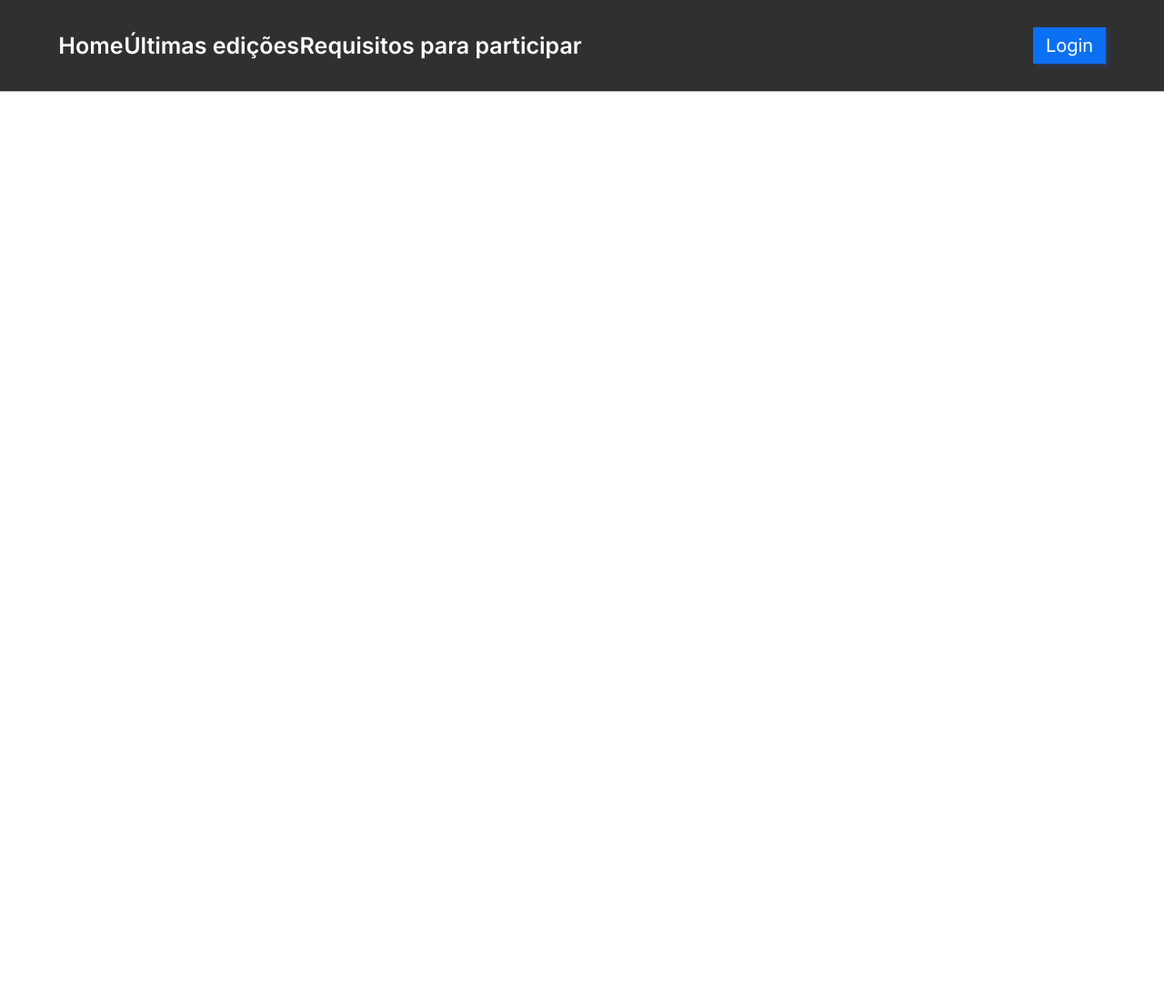
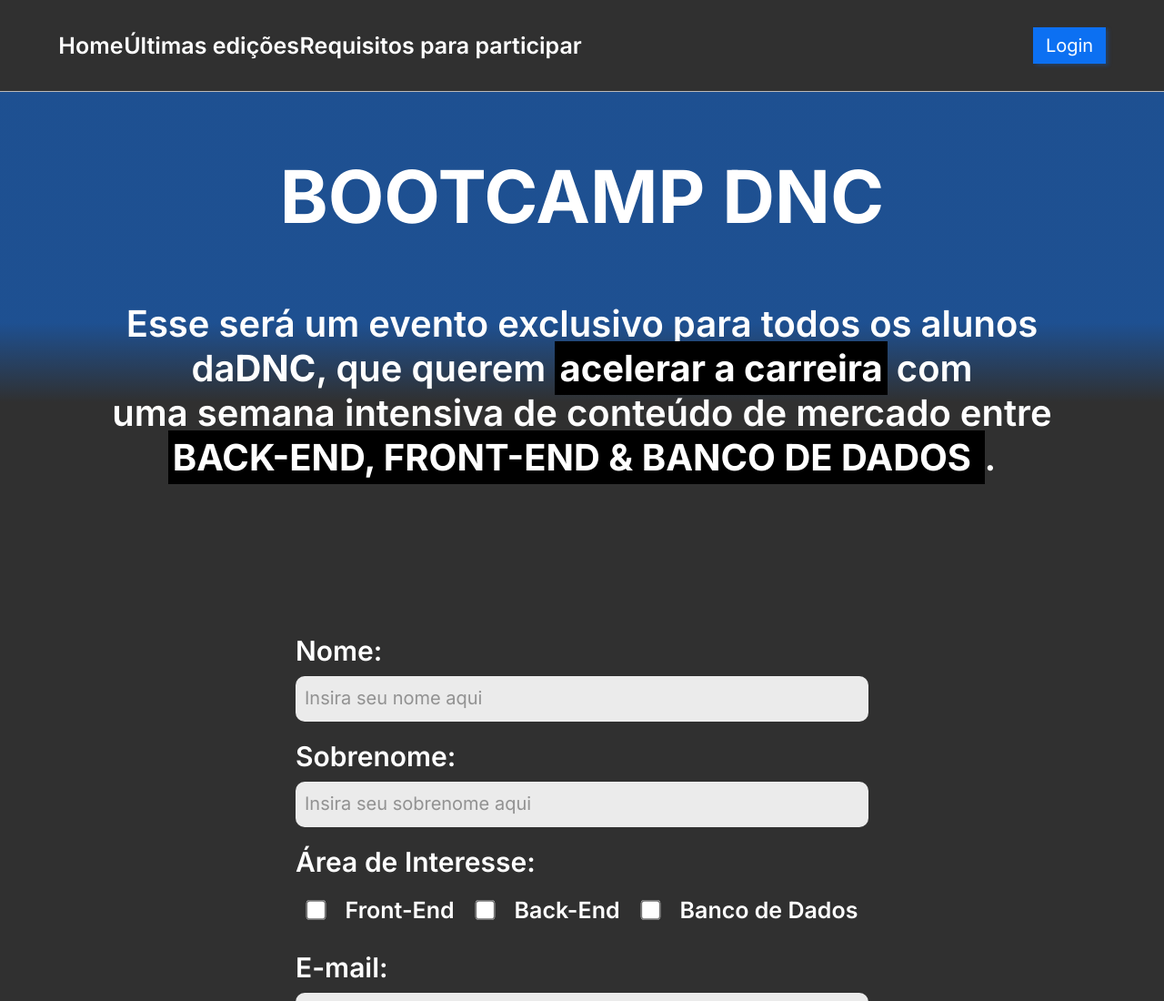
Before and after one commit to JonathanBSantos/Bootcamp-dnc, a plain HTML site: page index.html in a window 1280 px wide. Shown: the top 1100 px of the page at 91% size. Before the commit the page ends 800 px from the top, so only its background shows below. Drawn offline with Linux system fonts and the light colour scheme.

Commit message:
Adicionando formatação de estilo no Formulário

```diff
--- a/index.html
+++ b/index.html
@@ -20,6 +20,59 @@
         <button>Login</button>
     </nav>
 
+    <section>
+        <!--Cabeçalho-->
+        <header>
+            <h1>BOOTCAMP DNC</h1>
+            <h2>
+                Esse será um evento exclusivo para todos os alunos <br>
+                da<strong>DNC</strong>, que querem <span class="invert">acelerar a carreira</span> com <br>
+                uma semana intensiva de conteúdo de mercado entre <br>
+                <span class="invert"> <strong>BACK-END, FRONT-END & BANCO DE DADOS</strong> </span>.
+            </h2>
+        </header>
+        <!-- Formulário -->
+        <form>
+            <div class="form-group">
+                <label>Nome:</label>
+                <input type="text" placeholder="Insira seu nome aqui">
+            </div>
+            <div class="form-group">
+                <label>Sobrenome:</label>
+                <input type="text" placeholder="Insira seu sobrenome aqui">
+            </div>
+            <div class="form-group">
+                <label>Área de Interesse:</label>
+
+                <div class="checkbox-itens">
+                    <input type="checkbox" value="front">
+                    <label>Front-End</label>
+
+                    <input type="checkbox" value="back">
+                    <label>Back-End</label>
+
+                    <input type="checkbox" value="bd">
+                    <label>Banco de Dados</label>
+                </div>
+            </div>
+            <div class="form-group">
+                <label>E-mail:</label>
+                <input type="email" placeholder="Insira seu E-mail aqui">
+            </div>
+            <div class="form-group">
+                <label>Telefone:</label>
+                <input type="phone" placeholder="(99) 99999-9999">
+            </div>
+            <div class="form-group">
+                <label>Insira uma frase criativa aqui:</label>
+                <input type="text" placeholder="Qual frase criativa você gostaria de falar?">
+            </div>
+
+            <input type="submit" value="Enviar">
+
+        </form>
+
+    </section>
 
 </body>
 </html>
--- a/style.css
+++ b/style.css
@@ -1,6 +1,16 @@
+:root{
+    --azul-dnc: #0C70F2;
+    --preto-dnc: #303030;
+    --conza-hover: #C9C9C9;
+    --fonte-padrao: 'inter';
+}
+
+
 body {
     margin: 0px;
     padding: 0px;
+    background: linear-gradient(180deg, rgba(12, 112, 242, 0.50) 19.91%, rgba(12, 112, 242, 0.00) 24.84%), #303030;
+    background-repeat: no-repeat;
 
 }
 #principal {
@@ -8,7 +18,7 @@ body {
     justify-content: space-between;
     width: 100%;
     height: 100px;
-    background-color: #303030;
+    background-color: var(--preto-dnc);
     align-items: center;
     border-bottom: 1px solid #BABABA;
 
@@ -24,7 +34,7 @@ body {
 
 
 #principal div a{
-    font-family: 'inter';
+    font-family: var(--fonte-padrao);
     font-size: 25px;
     font-weight: 600;
     color:white;
@@ -37,11 +47,11 @@ body {
 
 #principal button {
     margin-right: 5%;
-    background-color: #0C70F2 ;
+    background-color: var(--azul-dnc) ;
     border: 0px;
     height: 40px;
     width: 80px;
-    font-family: 'inter';
+    font-family: var(--fonte-padrao);
     font-size: 20px;
     font-weight: 600px;
     color: white;
@@ -49,3 +59,105 @@ body {
     cursor: pointer;
 
 }
+
+/* seção principal do site */
+
+section {
+    display: flex;
+    flex-direction: column;
+    align-items: center;
+}
+
+    header h1 {
+        color: white;
+        text-align: center;
+        font-family: var(--fonte-padrao);
+        font-size: 80px;
+        font-weight: 800;
+        line-height: normal;
+    }
+
+    header h2{
+        color: white;
+        font-family: var(--fonte-padrao);
+        font-size: 40px;
+        font-weight: 600;
+        text-align: center;
+        margin-bottom: 150px;
+
+    }
+
+    header .invert{
+        background-color: black;
+        font-weight: bold;
+        padding: 5px;
+    }
+
+/* Formulário */
+
+form{
+    color: white;
+    font-family: var(--fonte-padrao);
+    font-size: 30px;
+    font-weight: 600;
+    width: 630px ;
+
+}
+
+    .form-group{
+        display: flex;
+        flex-direction: column;
+        margin-top: 10px;
+        margin-bottom: 10px;
+
+    }
+
+    form input{
+        border-radius: 10px;
+        border: 0px;
+        background: rgba(255, 255, 255, 0.90);
+        font-size: 20px;
+        height: 30px;
+        padding: 10px;
+
+    }
+
+    form label{
+        margin: 10px 0px 10px 0px;
+    }
+
+    form input::placeholder{
+        color: rgba(57, 57, 57, 0.50);
+        font-family: Inter;
+
+        font-weight: 400;
+
+    }
+
+    .checkbox-itens{
+        font-size: 25px;
+
+    }
+
+    .checkbox-itens {
+        display: flex;
+        justify-content: space-around;
+        align-items: center;
+    }
+
+    input[type="checkbox"]{
+        transform: scale(1.7);
+    }
+
+    input[type="submit"]{
+        background: rgba(12, 112, 242, 0.90);
+        color: white;
+        border-radius: 10px;
+        width: 100%;
+        height: 56px;
+        font-size: 32px;
+        box-shadow: 0px 6px 4px 0px rgba(12, 112, 242, 0.25);
+        margin-top: 82px;
+        margin-bottom: 260px;
+        cursor: pointer;
+    }
```
